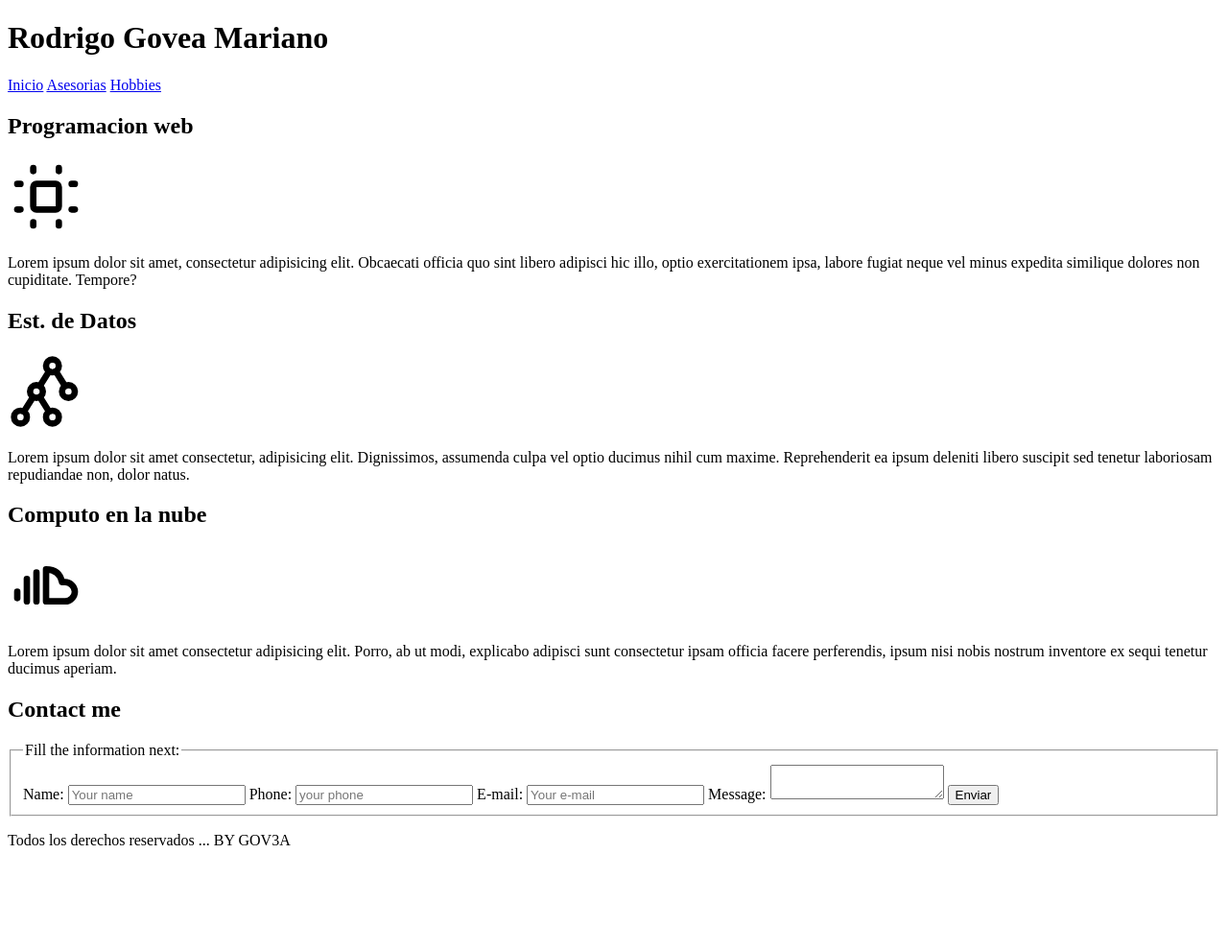
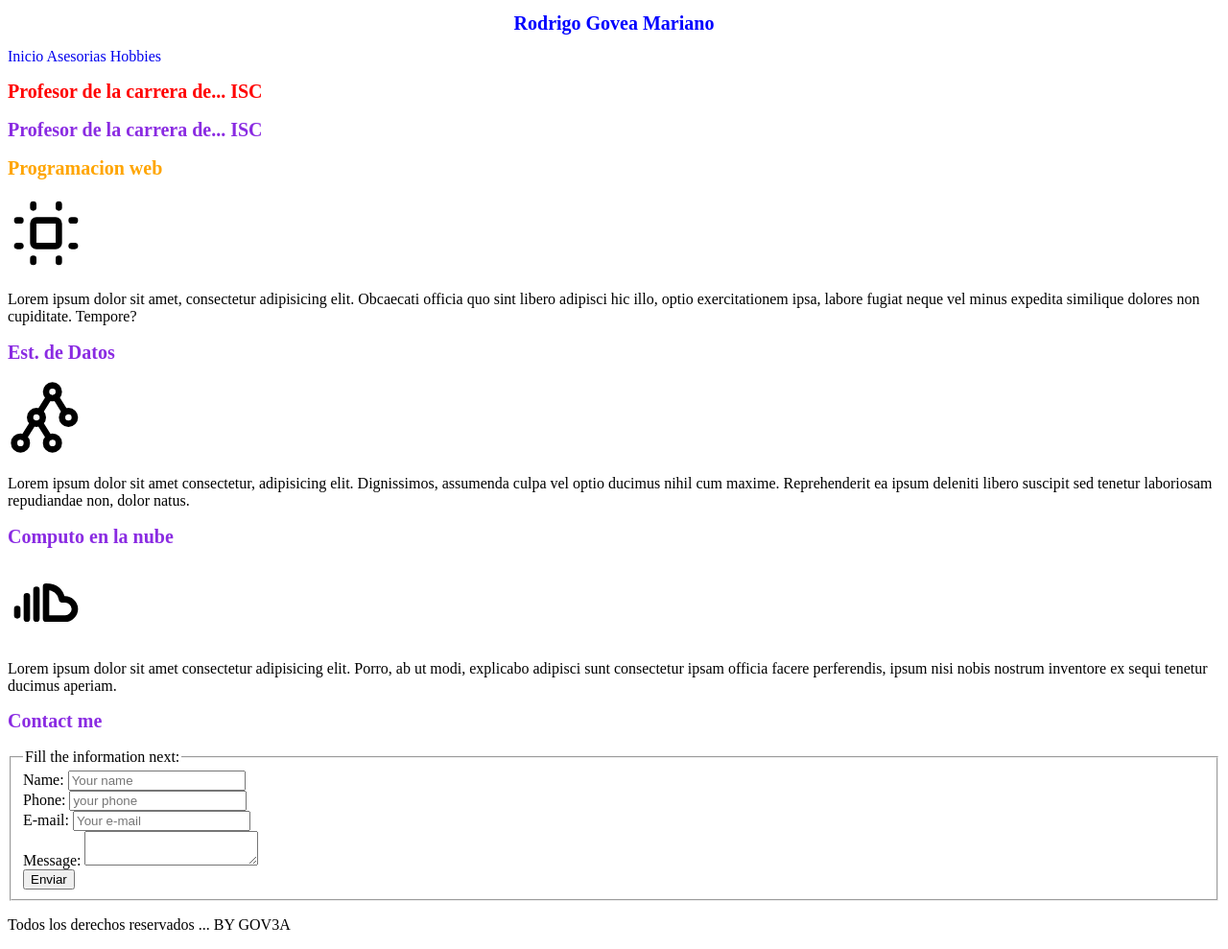
Before and after one commit to Rodrigogovea/prograwebA, a plain HTML site: page index.html in a window 1280 px wide. Shown: the whole page at 96% size. Before the commit the page ends 901 px from the top, so only its background shows below. Drawn offline with Linux system fonts and the light colour scheme.

Commit message:
se modificaron algunos elementos en el css, y selectores csss

```diff
--- /dev/null
+++ b/CSS/styles.css
@@ -0,0 +1,36 @@
+html{
+    font-size: 62.5%;
+}
+
+body{
+    font-size: 16px;
+}
+
+h1{
+    color: blue;
+    text-align: center;
+    font-size: 2rem;
+}
+
+/* selector de elementos */
+h2{
+    color:blueviolet;
+    font-size: 2rem;
+}
+
+/* selector de clases */
+.subtitulo{
+    color:orange;
+}
+
+.titulo{
+    color: red;
+    font-size: 20px;
+}
+
+/* selector de id */
+
+#importante a{
+    text-decoration: none;
+    display: inline;
+}
--- a/index.html
+++ b/index.html
@@ -4,21 +4,31 @@
     <meta charset="UTF-8">
     <meta name="viewport" content="width=device-width, initial-scale=1.0">
     <title>My first web site</title>
+    <link href="CSS/styles.css" rel="stylesheet">
 </head>
 <body>
     <header>
         <h1>Rodrigo Govea Mariano</h1>
     </header>
 
-    <nav>
+    <nav id="importante">
         <a href="index.html">Inicio</a>
         <a href="asesorias.html">Asesorias</a>
         <a href="hobbies.html">Hobbies</a>
     </nav>
+
+<section>
+    <h2 class="titulo">Profesor de la carrera de... ISC</h2>
+
+    <h2>Profesor de la carrera de... ISC</h2>
+</section>
+
 <main>
-    <h2>Programacion web</h2>
+    <section>
+        <h2 class="subtitulo">Programacion web</h2>
         <svg xmlns="http://www.w3.org/2000/svg" class="icon icon-tabler icon-tabler-artboard" width="80" height="80"
-        viewBox="0 0 24 24" stroke-width="2" stroke="#000000" fill="none" stroke-linecap="round" stroke-linejoin="round">
+            viewBox="0 0 24 24" stroke-width="2" stroke="#000000" fill="none" stroke-linecap="round"
+            stroke-linejoin="round">
             <path stroke="none" d="M0 0h24v24H0z" fill="none" />
             <path d="M8 8m0 1a1 1 0 0 1 1 -1h6a1 1 0 0 1 1 1v6a1 1 0 0 1 -1 1h-6a1 1 0 0 1 -1 -1z" />
             <path d="M3 8l1 0" />
@@ -30,9 +40,12 @@
             <path d="M8 20l0 1" />
             <path d="M16 20l0 1" />
         </svg>
-    <p>Lorem ipsum dolor sit amet, consectetur adipisicing elit. Obcaecati officia quo sint libero adipisci hic illo, optio
+        <p>Lorem ipsum dolor sit amet, consectetur adipisicing elit. Obcaecati officia quo sint libero adipisci hic illo,
+            optio
             exercitationem ipsa, labore fugiat neque vel minus expedita similique dolores non cupiditate. Tempore?</p>
+    </section>
 
+    <section>
     <h2>Est. de Datos</h2>
     <svg xmlns="http://www.w3.org/2000/svg" class="icon icon-tabler icon-tabler-binary-tree" width="80" height="80"
         viewBox="0 0 24 24" stroke-width="2" stroke="#000000" fill="none" stroke-linecap="round" stroke-linejoin="round">
@@ -49,38 +62,56 @@
     </svg>
     <p>Lorem ipsum dolor sit amet consectetur, adipisicing elit. Dignissimos, assumenda culpa vel optio ducimus nihil cum
         maxime. Reprehenderit ea ipsum deleniti libero suscipit sed tenetur laboriosam repudiandae non, dolor natus.</p>
+    </section>
 
+
+    <section>
         <h2>Computo en la nube</h2>
         <svg xmlns="http://www.w3.org/2000/svg" class="icon icon-tabler icon-tabler-brand-soundcloud" width="80" height="80"
-        viewBox="0 0 24 24" stroke-width="2" stroke="#000000" fill="none" stroke-linecap="round" stroke-linejoin="round">
+            viewBox="0 0 24 24" stroke-width="2" stroke="#000000" fill="none" stroke-linecap="round"
+            stroke-linejoin="round">
             <path stroke="none" d="M0 0h24v24H0z" fill="none" />
             <path d="M17 11h1c1.38 0 3 1.274 3 3c0 1.657 -1.5 3 -3 3l-6 0v-10c3 0 4.5 1.5 5 4z" />
             <path d="M9 8l0 9" />
             <path d="M6 17l0 -7" />
             <path d="M3 16l0 -2" />
         </svg>
-    <p>Lorem ipsum dolor sit amet consectetur adipisicing elit. Porro, ab ut modi, explicabo adipisci sunt consectetur ipsam
+        <p>Lorem ipsum dolor sit amet consectetur adipisicing elit. Porro, ab ut modi, explicabo adipisci sunt consectetur
+            ipsam
             officia facere perferendis, ipsum nisi nobis nostrum inventore ex sequi tenetur ducimus aperiam.</p>
+    </section>
 
+    <section>
+        <h2>Contact me</h2>
         <form>
-        <h2>Contact me</h2>
             <fieldset>
             <legend>Fill the information next:</legend>
+            <div>
                 <label>Name:</label>
                 <input type="text" placeholder="Your name">
+            </div>
 
+            <div>
                 <label>Phone:</label>
                 <input type="tel" placeholder="your phone">
+            </div>
 
+            <div>
                 <label>E-mail:</label>
                 <input type="email" placeholder="Your e-mail">
+            </div>
 
+            <div>
                 <label>Message:</label>
                 <textarea></textarea>
+            </div>
 
+            <div>
                 <input type="submit" value="Enviar">
+            </div>
             </fieldset>
         </form>
+    </section>
     </main>
     <footer>
         <p>Todos los derechos reservados ... BY GOV3A</p>
```
Also changed, not shown: asesorias.html (+4 -1 lines), hobbies.html (+4 -1 lines). Lines whose indentation alone changed are shown as unchanged.
